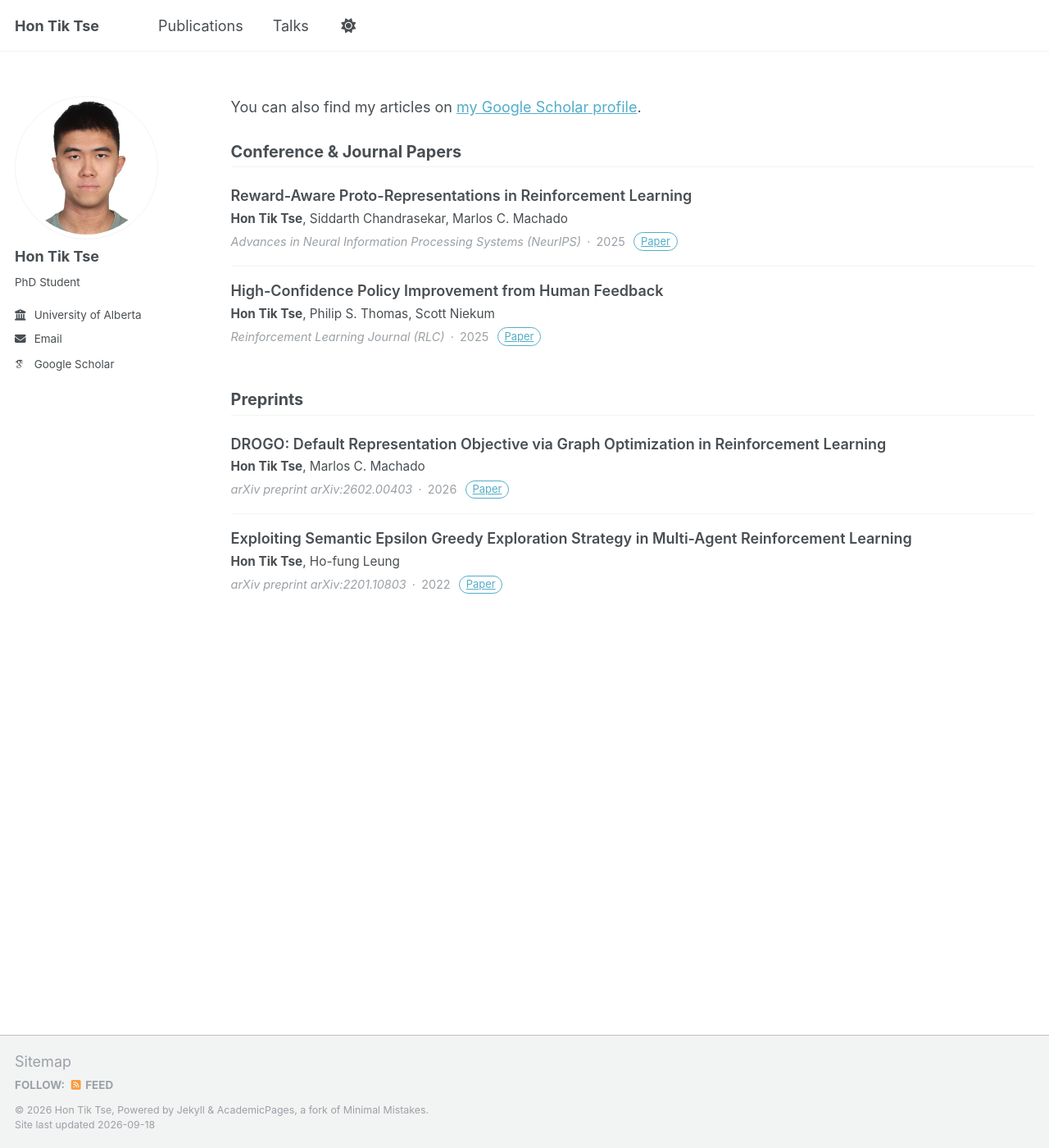
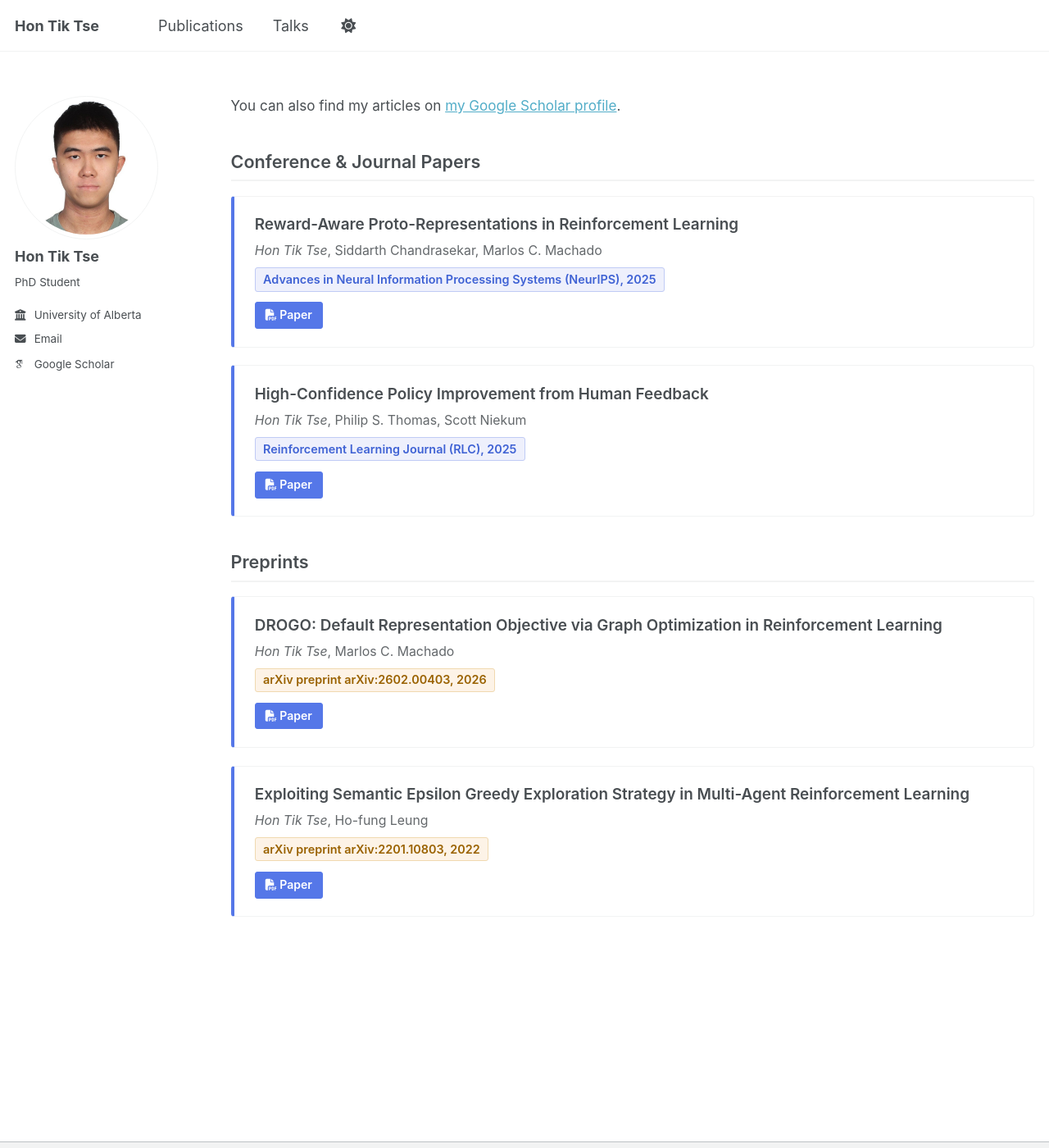
Before and after one commit to httse9/httse9.github.io, a Jekyll site: the page built from _pages/publications.html, in a window 1280 px wide and 1400 px high. Shown: the whole window at 82% size. Built offline with Jekyll 4.4.1, drawn with Linux system fonts in a browser that asks for light colours; some web fonts are replaced.

Commit message:
Restyle publications as cards
Card layout adapted from dikshuy.github.io (MIT): title, authors, venue
badge (blue for published, orange for preprints) and a Paper button.
Colors follow the site theme so cards work in dark mode.

Co-Authored-By: Claude Opus 5 <noreply@anthropic.com>

```diff
--- a/_includes/publication-item.html
+++ b/_includes/publication-item.html
@@ -1,20 +1,21 @@
-{% capture me %}<strong>{{ site.author.name }}</strong>{% endcapture %}
+{% capture me %}<em>{{ site.author.name }}</em>{% endcapture %}
 {% assign authors = post.authors | replace: site.author.name, me %}
 
-<li class="pub">
-  <p class="pub__title">
+<div class="pub-card">
+  <div class="pub-title">
     {% if post.paperurl %}
       <a href="{{ post.paperurl }}" target="_blank" rel="noopener">{{ post.title }}</a>
     {% else %}
       {{ post.title }}
     {% endif %}
-  </p>
-  <p class="pub__authors">{{ authors }}</p>
-  <p class="pub__meta">
-    <span class="pub__venue">{{ post.venue }}</span>
-    <span class="pub__year">{{ post.date | date: "%Y" }}</span>
-    {% if post.paperurl %}
-      <a class="pub__link" href="{{ post.paperurl }}" target="_blank" rel="noopener">Paper</a>
-    {% endif %}
-  </p>
-</li>
+  </div>
+  <div class="pub-authors">{{ authors }}</div>
+  <div class="pub-venue">
+    <span class="pub-venue-badge{% if post.category == 'preprint' %} pub-venue-preprint{% endif %}">{{ post.venue }}, {{ post.date | date: "%Y" }}</span>
+  </div>
+  {% if post.paperurl %}
+    <div class="pub-links">
+      <a href="{{ post.paperurl }}" class="pub-btn" target="_blank" rel="noopener"><i class="fa-solid fa-file-pdf" aria-hidden="true"></i> Paper</a>
+    </div>
+  {% endif %}
+</div>
--- a/_pages/publications.html
+++ b/_pages/publications.html
@@ -6,18 +6,18 @@ author_profile: true
 ---
 
 {% if site.author.googlescholar %}
-  <p class="wordwrap">You can also find my articles on <a href="{{ site.author.googlescholar }}">my Google Scholar profile</a>.</p>
+  <p class="pub-scholar-link">You can also find my articles on <a href="{{ site.author.googlescholar }}">my Google Scholar profile</a>.</p>
 {% endif %}
 
 {% assign pubs = site.publications | sort: "date" | reverse %}
+<div class="pub-list">
 {% for category in site.publication_category %}
   {% assign items = pubs | where: "category", category[0] %}
   {% if items.size > 0 %}
-    <h2 class="pub-section">{{ category[1].title }}</h2>
-    <ul class="pub-list">
-      {% for post in items %}
-        {% include publication-item.html %}
-      {% endfor %}
-    </ul>
+    <h2 class="pub-section-heading">{{ category[1].title }}</h2>
+    {% for post in items %}
+      {% include publication-item.html %}
+    {% endfor %}
   {% endif %}
 {% endfor %}
+</div>
--- a/_sass/layout/_publications.scss
+++ b/_sass/layout/_publications.scss
@@ -1,87 +1,105 @@
 /* ==========================================================================
    PUBLICATIONS LIST
+   Card style adapted from dikshuy.github.io (MIT)
    ========================================================================== */
 
-.pub-section {
-  margin: 1.5em 0 0.25em;
-  padding-bottom: 0.3em;
-  border-bottom: 1px solid var(--global-border-color);
-  font-size: 1.1em;
+.pub-scholar-link {
+  margin-bottom: 1.8em;
+  font-size: 0.95em;
 }
 
 .pub-list {
-  list-style: none;
-  margin: 0 0 2em;
-  padding: 0;
+  margin-top: 1em;
 }
 
-.pub {
-  margin: 0;
-  padding: 1em 0;
-  border-bottom: 1px solid var(--global-border-color);
+.pub-section-heading {
+  font-size: 1.2em;
+  font-weight: 600;
+  margin: 2em 0 0.8em;
+  padding-bottom: 0.4em;
+  border-bottom: 2px solid var(--global-border-color);
+}
 
-  &:last-child {
-    border-bottom: none;
-  }
+.pub-card {
+  background: var(--global-bg-color);
+  border: 1px solid var(--global-border-color);
+  border-left: 4px solid #5577e8;
+  border-radius: 4px;
+  padding: 1.2em 1.4em;
+  margin-bottom: 1.2em;
+  transition: box-shadow 0.2s ease;
 
-  p {
-    margin: 0;
+  &:hover {
+    box-shadow: 0 2px 12px rgba(65, 105, 225, 0.12);
   }
 }
 
-.pub__title {
-  font-size: 1em;
+.pub-title {
+  font-size: 1.05em;
   font-weight: 600;
-  line-height: 1.35;
+  line-height: 1.4;
+  margin-bottom: 0.35em;
 
   a {
     color: var(--global-text-color);
     text-decoration: none;
 
     &:hover {
-      color: var(--global-link-color);
-      text-decoration: underline;
+      color: #3f62d4;
     }
   }
 }
 
-.pub__authors {
-  margin-top: 0.3em !important;
-  font-size: 0.85em;
+.pub-authors {
+  font-size: 0.88em;
   color: var(--global-text-color);
+  opacity: 0.85;
+  margin-bottom: 0.5em;
 }
 
-.pub__meta {
+.pub-venue {
+  margin-bottom: 0.7em;
+}
+
+.pub-venue-badge {
+  display: inline-block;
+  background: #eef0fc;
+  color: #3f62d4;
+  font-size: 0.8em;
+  font-weight: 600;
+  padding: 0.2em 0.65em;
+  border-radius: 3px;
+  border: 1px solid #c0cbf5;
+}
+
+.pub-venue-preprint {
+  background: #fdf3e7;
+  color: #9a6200;
+  border-color: #f0d9b0;
+}
+
+.pub-links {
   display: flex;
   flex-wrap: wrap;
-  align-items: center;
-  gap: 0.5em;
-  margin-top: 0.3em !important;
-  font-size: 0.8em;
-  color: var(--global-text-color-light);
+  gap: 0.45em;
+  margin-top: 0.65em;
 }
 
-.pub__venue {
-  font-style: italic;
-}
-
-.pub__year::before {
-  content: "·";
-  margin-right: 0.5em;
-}
-
-.pub__link {
-  margin-left: 0.25em;
-  padding: 0.05em 0.6em;
-  border: 1px solid var(--global-link-color);
-  border-radius: 999px;
-  color: var(--global-link-color);
-  font-size: 0.9em;
-  text-decoration: none;
+.pub-btn {
+  display: inline-block;
+  font-size: 0.78em;
+  font-weight: 600;
+  padding: 0.3em 0.85em;
+  border-radius: 3px;
+  text-decoration: none !important;
+  transition: background 0.15s ease, border-color 0.15s ease;
+  background: #5577e8;
+  color: #fff !important;
+  border: 1px solid #5577e8;
+  line-height: 1.6;
 
   &:hover {
-    background: var(--global-link-color);
-    color: var(--global-bg-color);
-    text-decoration: none;
+    background: #3f62d4;
+    border-color: #3f62d4;
   }
 }
```
Also changed, not shown: _pages/cv.md (+2 -2 lines).
